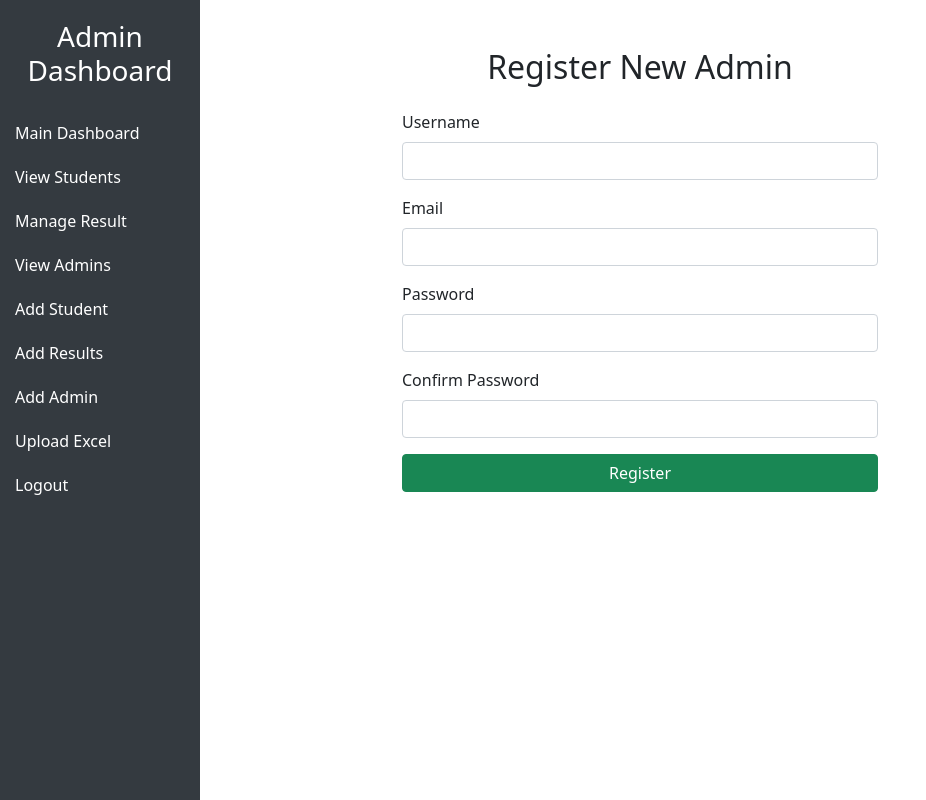
After one commit to Osama-elgebaly1/Students_Evaluations_System, a Django app: page /add_admin/ in a window 1280 px wide. The commit adds this page. Shown: the whole page, without its empty margins (0-926 px from the left). Run offline with Django 5.2, Linux system fonts and the light colour scheme; the visitor is signed in with stand-in values (Sample User, id 1).

Commit message:
Edit and deleted students and results , Excel Upload , LogEntry

```diff
--- a/Core_app/forms.py
+++ b/Core_app/forms.py
@@ -1,5 +1,49 @@
 from django import forms
 from .models import Result,Student
+from django.contrib.auth.models import User
+
+
+class ExcelUploadForm(forms.Form):
+    file = forms.FileField()
+
+
+class EditStudentForm(forms.ModelForm):
+    class Meta:
+        model = Student
+        fields = ['name', 'student_id']  # Adjust based on your model
+        widgets = {
+            'name': forms.TextInput(attrs={'class': 'form-control'}),
+            'student_id': forms.TextInput(attrs={'class': 'form-control'}),
+        }
+
+class EditResultForm(forms.ModelForm):
+    class Meta:
+        model = Result
+        fields = ['student', 'grade','rating','message','month' ]  # Adjust based on your model
+        widgets = {
+            'student': forms.Select(attrs={'class': 'form-control'}),
+            'grade': forms.NumberInput(attrs={'class': 'form-control'}),
+            'rating': forms.TextInput(attrs={'class': 'form-control'}),
+            'message': forms.TextInput(attrs={'class': 'form-control'}),
+            'month': forms.Select(attrs={'class': 'form-control'}),
+        }
+
+class AdminRegistrationForm(forms.ModelForm):
+    password = forms.CharField(widget=forms.PasswordInput)
+    confirm_password = forms.CharField(widget=forms.PasswordInput)
+
+    class Meta:
+        model = User
+        fields = ['username', 'email', 'password']
+
+
+    def clean(self):
+        cleaned_data = super().clean()
+        password = cleaned_data.get("password")
+        confirm_password = cleaned_data.get("confirm_password")
+
+        if password and confirm_password and password != confirm_password:
+            raise forms.ValidationError("Passwords do not match.")
 
 
 class StudentForm(forms.ModelForm):
--- a/Core_app/urls.py
+++ b/Core_app/urls.py
@@ -13,8 +13,23 @@ urlpatterns = [
     path('main_dashboard/', admin_views.main_dash, name='main_dash'),
     path('results_dashboard/', admin_views.results_dash, name='results_dash'),
     path('students_dashboard/', admin_views.students_dash, name='students_dash'),
+    path('admins_dash/', admin_views.admins_dash, name='admins_dash'),
 
     # Admin actions
     path('add_result/', admin_views.add_result, name='add_result'),
     path('add_student/', admin_views.add_student, name='add_student'),
+    path('add_admin/', admin_views.add_admin, name='add_admin'),
+
+    #  Get Sudent Results
+    path('get_results/<int:pk>',admin_views.get_results,name='get_results'),
+    path('edit_result/<int:result_id>/', admin_views.edit_result, name='edit_result'),
+    path('delete_result/<int:result_id>/', admin_views.delete_result, name='delete_result'),
+
+    # Actions on students
+    path('edit_student/<int:student_id>/', admin_views.edit_student, name='edit_student'),
+    path('delete_student/<int:student_id>/', admin_views.delete_student, name='delete_student'),
+
+    # Upload Excel
+    path('upload_excel/', admin_views.upload_excel, name='upload_excel'),
+
 ]
--- a/Core_app/views/admin_views.py
+++ b/Core_app/views/admin_views.py
@@ -1,10 +1,211 @@
-from django.shortcuts import render, redirect
+from django.shortcuts import render, redirect,get_object_or_404
 from django.contrib.auth import authenticate, login, logout
 from django.contrib import messages
 from django.contrib.admin.models import LogEntry
 
-from Core_app.forms import AdminLoginForm, ResultForm, StudentForm
+from Core_app.forms import EditStudentForm, EditResultForm,AdminRegistrationForm,AdminLoginForm, ResultForm, StudentForm
 from Core_app.models import Student, Result
+from django.contrib.auth.models import User
+
+from django.contrib.admin.models import LogEntry, ADDITION, CHANGE, DELETION
+from django.contrib.contenttypes.models import ContentType
+
+def log_action(user, obj, action_flag, message):
+
+    LogEntry.objects.log_action(
+        user_id=user.pk,
+        content_type_id=ContentType.objects.get_for_model(obj.__class__).pk,
+        object_id=obj.pk,
+        object_repr=str(obj),
+        action_flag=action_flag,
+        change_message=message,
+    )
+
+# Excel upload imports
+import pandas as pd
+from django.shortcuts import render, redirect
+from Core_app.forms import ExcelUploadForm
+from Core_app.models import Student, Result
+
+
+def upload_excel(request):
+    """
+    Handle the upload of an Excel file to add students and their results.
+
+    - Accepts POST requests with an Excel file containing student and result data.
+    - For each row in the Excel file:
+        - Creates a Student if it doesn't already exist (based on student_id).
+        - Adds a Result for the student if one doesn't already exist for the same month.
+
+    Redirects to the student dashboard after successful upload.
+    Shows an upload form on GET requests.
+
+    Excel columns expected: ['Student ID', 'Student Name', 'Grade', 'Rating', 'Message', 'Month']
+    """
+    if request.user.is_authenticated and request.user.is_staff:
+        if request.method == 'POST':
+            form = ExcelUploadForm(request.POST, request.FILES)
+            if form.is_valid():
+                excel_file = request.FILES['file']
+                df = pd.read_excel(excel_file)
+
+                for _, row in df.iterrows():
+                    # 1. Get or create the student
+                    student, created = Student.objects.get_or_create(
+                        student_id=row['Student ID'],
+                        defaults={'name': row['Student Name']}
+                    )
+
+                    # 2. Check if the result for this student & month already exists
+                    exists = Result.objects.filter(student=student, month=row['Month']).exists()
+                    if not exists:
+                        # 3. Create the result
+                        Result.objects.create(
+                            student=student,
+                            grade=row['Grade'],
+                            rating=row['Rating'],
+                            message=row.get('Message', ''),  # optional field
+                            month=row['Month']
+                        )
+
+                return redirect('students_dash')  # or wherever you want
+        else:
+            form = ExcelUploadForm()
+        return render(request, 'admin/upload_excel.html', {'form': form})
+    else:
+        messages.error(request,'You have to login as administrator to access this page...')
+        return redirect('check_results')
+
+
+
+def get_results(request, pk):
+    """
+    Display all results for a given student (by primary key).
+
+    - Only accessible to authenticated staff users.
+    - Retrieves the most recent result and all previous ones.
+    - Passes the student, latest result, and previous results to the template.
+
+    Redirects to 'check_results' if the user is not authorized.
+    """
+    if request.user.is_authenticated and  request.user.is_staff:
+        results = Result.objects.filter(student=pk).order_by('-id')
+        if results.exists():
+            last_result = results.first()
+            previous_results = results[1:]
+            return render(request, 'admin/get_results.html', {
+                'student': last_result.student,
+                'last_result': last_result,
+                'previous_results': previous_results
+            })
+        else:
+            messages.warning(request, "..............This student has no results yet.")
+            return redirect('students_dash')  # or show an empty result page
+    else:
+        messages.error(request,'You have to login as administrator to access this page...')
+        return redirect('check_results')
+
+
+
+def admins_dash(request):
+    """
+    Display all Admins .
+    """
+
+    if request.user.is_authenticated and  request.user.is_superuser:
+        admins = User.objects.filter(is_staff=True)
+        return render(request,'admin/admin_dash.html',{'admins':admins})
+
+    else:
+        messages.error(request,'You have to login as administrator to access this page...')
+        return redirect('check_results')
+
+
+def add_admin(request):
+    """
+    Handle the creation of a new Admin via a form.
+
+    - GET: Display the empty form.
+    - POST: Validate and save the Admin, then redirect to dashboard.
+    """
+    if request.user.is_authenticated and  request.user.is_staff:
+
+        if request.method == 'POST':
+            form = AdminRegistrationForm(request.POST)
+            if form.is_valid():
+                user = form.save(commit=False)
+                user.set_password(form.cleaned_data['password'])
+                user.is_staff = True  # Gives access to admin dashboard if needed
+                admin = user.save()
+                log_action(
+                user=request.user,
+                obj=admin,
+                action_flag=ADDITION,
+                message="Admin created via custom view"
+                )
+                return redirect('main_dash')
+
+        else:
+            form = AdminRegistrationForm()
+            return render(request,'admin/add_admin.html',{'form':form})
+
+    else:
+        messages.error(request,'You have to be a Super User to access this page...')
+        return redirect('check_results')
+
+
+def delete_student(request,student_id):
+    """
+    Handle the deleting of a student .
+
+    Delete the student, then redirect to students dashboard.
+    """
+    if request.user.is_authenticated and request.user.is_staff:
+        student = Student.objects.get(id=student_id)
+        student.delete()
+        log_action(
+                user=request.user,
+                obj=student,
+                action_flag=DELETION,
+                message="Result deleted via custom view"
+                )
+        return redirect('students_dash')
+
+    else:
+        messages.warning(request, 'You have to login as administrator to access this page...')
+        return redirect('check_results')
+
+
+def edit_student(request, student_id):
+    """
+    Handle the editing of a new student via a form.
+
+    - GET: Display the instaced form.
+    - POST: Validate and save the student, then redirect to students dashboard.
+    """
+    if request.user.is_authenticated and request.user.is_staff:
+        student = get_object_or_404(Student, id=student_id)
+
+        if request.method == 'POST':
+            form = EditStudentForm(request.POST, instance=student)
+            user = request.user
+            if form.is_valid():
+                student =form.save()
+                log_action(
+                user=request.user,
+                obj=student,
+                action_flag=CHANGE,
+                message="Result edited via custom view" + f" by {user}"
+                )
+                return redirect('students_dash')  # or wherever you want to go after update
+        else:
+            form = EditStudentForm(instance=student)
+
+        return render(request, 'admin/edit_student.html', {'form': form})
+    else:
+        messages.warning(request, 'You have to login as administrator to access this page...')
+        return redirect('check_results')
+
 
 def add_student(request):
     """
@@ -18,9 +219,70 @@ def add_student(request):
         if request.method == 'POST':
             form = StudentForm(request.POST)
             if form.is_valid():
-                form.save()
+                student = form.save()
+                log_action(
+                user=request.user,
+                obj=student,
+                action_flag=ADDITION,
+                message="Student created via custom view"
+                )
                 return redirect('students_dash')
         return render(request, 'admin/add_student.html', {'form': form})
+    else:
+        messages.warning(request, 'You have to login as administrator to access this page...')
+        return redirect('check_results')
+
+
+
+def delete_result(request,result_id):
+    """
+    Handle the deleting of a  result for a student.
+
+    - Delete result and redirect to results dashboard on success.
+    """
+    if request.user.is_authenticated and request.user.is_staff:
+        result = Result.objects.get(id=result_id)
+        result.delete()
+        log_action(
+                user=request.user,
+                obj=result,
+                action_flag=DELETION,
+                message="Result deleted via custom view"
+                )
+        return redirect('results_dash')
+
+
+    else:
+        messages.warning(request, 'You have to login as administrator to access this page...')
+        return redirect('check_results')
+
+
+def edit_result(request, result_id):
+    """
+    Handle the Editing of a result for a student.
+
+    - GET: Display the instaced  result form.
+    - POST: Save result and redirect to results dashboard on success  .
+    """
+    if request.user.is_authenticated and request.user.is_staff:
+        result = get_object_or_404(Result, id=result_id)
+
+        if request.method == 'POST':
+            form = EditResultForm(request.POST, instance=result)
+            user = request.user
+            if form.is_valid():
+                result = form.save()
+                log_action(
+                user=request.user,
+                obj=result,
+                action_flag=CHANGE,
+                message="Result edited via custom view"+ f" by {user}"
+                )
+                return redirect('results_dash')  # or wherever you want to go after update
+        else:
+            form = EditResultForm(instance=result)
+
+        return render(request, 'admin/edit_result.html', {'form': form})
     else:
         messages.warning(request, 'You have to login as administrator to access this page...')
         return redirect('check_results')
@@ -38,12 +300,20 @@ def add_result(request):
         if request.method == 'POST':
             form = ResultForm(request.POST)
             if form.is_valid():
-                form.save()
+                result = form.save()
+                log_action(
+                user=request.user,
+                obj=result,
+                action_flag=ADDITION,
+                message="Result created via custom view"
+                )
                 return redirect('results_dash')
+
         return render(request, 'admin/add_result.html', {'form': form})
     else:
         messages.warning(request, 'You have to login as administrator to access this page...')
         return redirect('check_results')
+
 
 
 def students_dash(request):
@@ -57,6 +327,7 @@ def students_dash(request):
         messages.warning(request, 'You have to login as administrator to access this page...')
         return redirect('check_results')
 
+
 def results_dash(request):
     """
     Display all results in descending order by ID.
@@ -67,6 +338,7 @@ def results_dash(request):
     else:
         messages.warning(request, 'You have to login as administrator to access this page...')
         return redirect('check_results')
+
 
 def log_out(request):
     """
--- a/Student_eval/settings.py
+++ b/Student_eval/settings.py
@@ -32,6 +32,7 @@ ALLOWED_HOSTS = []
 # Application definition
 
 INSTALLED_APPS = [
+    'widget_tweaks',
     'django.contrib.admin',
     'django.contrib.auth',
     'django.contrib.contenttypes',
--- /dev/null
+++ b/templates/admin/add_admin.html
@@ -0,0 +1,49 @@
+{% extends "base.html" %}
+{% block content %}
+<div class="container mt-5" style="max-width: 500px;">
+  <h2 class="text-center mb-4">Register New Admin</h2>
+
+  {% if form.errors %}
+    <div class="alert alert-danger">
+      Please fix the errors below.
+    </div>
+  {% endif %}
+
+  <form method="POST" action = {% url "add_admin" %} novalidate>
+    {% csrf_token %}
+    <div class="mb-3">
+      <label for="id_username" class="form-label">Username</label>
+      <input type="text" name="username" class="form-control {% if form.username.errors %}is-invalid{% endif %}" id="id_username" value="{{ form.username.value|default_if_none:'' }}">
+      {% for error in form.username.errors %}
+        <div class="invalid-feedback">{{ error }}</div>
+      {% endfor %}
+    </div>
+
+    <div class="mb-3">
+      <label for="id_email" class="form-label">Email</label>
+      <input type="email" name="email" class="form-control {% if form.email.errors %}is-invalid{% endif %}" id="id_email" value="{{ form.email.value|default_if_none:'' }}">
+      {% for error in form.email.errors %}
+        <div class="invalid-feedback">{{ error }}</div>
+      {% endfor %}
+    </div>
+
+    <div class="mb-3">
+      <label for="id_password" class="form-label">Password</label>
+      <input type="password" name="password" class="form-control {% if form.password.errors %}is-invalid{% endif %}" id="id_password">
+      {% for error in form.password.errors %}
+        <div class="invalid-feedback">{{ error }}</div>
+      {% endfor %}
+    </div>
+
+    <div class="mb-3">
+      <label for="id_confirm_password" class="form-label">Confirm Password</label>
+      <input type="password" name="confirm_password" class="form-control {% if form.confirm_password.errors %}is-invalid{% endif %}" id="id_confirm_password">
+      {% for error in form.confirm_password.errors %}
+        <div class="invalid-feedback">{{ error }}</div>
+      {% endfor %}
+    </div>
+
+    <button type="submit" class="btn btn-success w-100">Register</button>
+  </form>
+</div>
+{% endblock %}
--- a/templates/admin/add_result.html
+++ b/templates/admin/add_result.html
@@ -3,7 +3,7 @@
 {% block content %}
 
 
-      <div class="content">
+      <div class="content" >
         <h2 class="text-center mb-4">Add New Result</h2>
 
         <form method="POST" action="{% url 'add_result' %}">
--- a/templates/base.html
+++ b/templates/base.html
@@ -68,6 +68,13 @@
   </style>
 </head>
 <body>
+{% if messages %}
+   {% for message in messages %}
+   <div class="alert alert-danger" role="alert">
+    {{message}}
+  </div>
+   {% endfor %}
+  {% endif %}
 
   <div class="dashboard-wrapper">
     <!-- Sidebar -->
@@ -76,8 +83,11 @@
       <a href="{% url "main_dash" %}">Main Dashboard</a>
       <a href="{% url 'students_dash' %}">View Students</a>
       <a href="{% url 'results_dash' %}">Manage Result</a>
+      <a href="{% url 'admins_dash' %}">View Admins</a>
       <a href="{% url 'add_student' %}">Add Student</a>
       <a href="{% url 'add_result' %}">Add Results</a>
+      <a href="{% url "add_admin" %}">Add Admin</a>
+      <a href="{% url "upload_excel" %}">Upload Excel</a>
       <a href="{% url 'admin-logout' %}">Logout</a>
     </div>
 
```
Also changed, not shown: templates/admin/admin_dash.html (added, +31 -0 lines), templates/admin/edit_result.html (added, +14 -0 lines), templates/admin/edit_student.html (added, +14 -0 lines), templates/admin/get_results.html (added, +82 -0 lines), templates/admin/results_dash.html (+7 -0 lines), templates/admin/students_dash.html (+7 -1 lines), templates/admin/upload_excel.html (added, +21 -0 lines).
